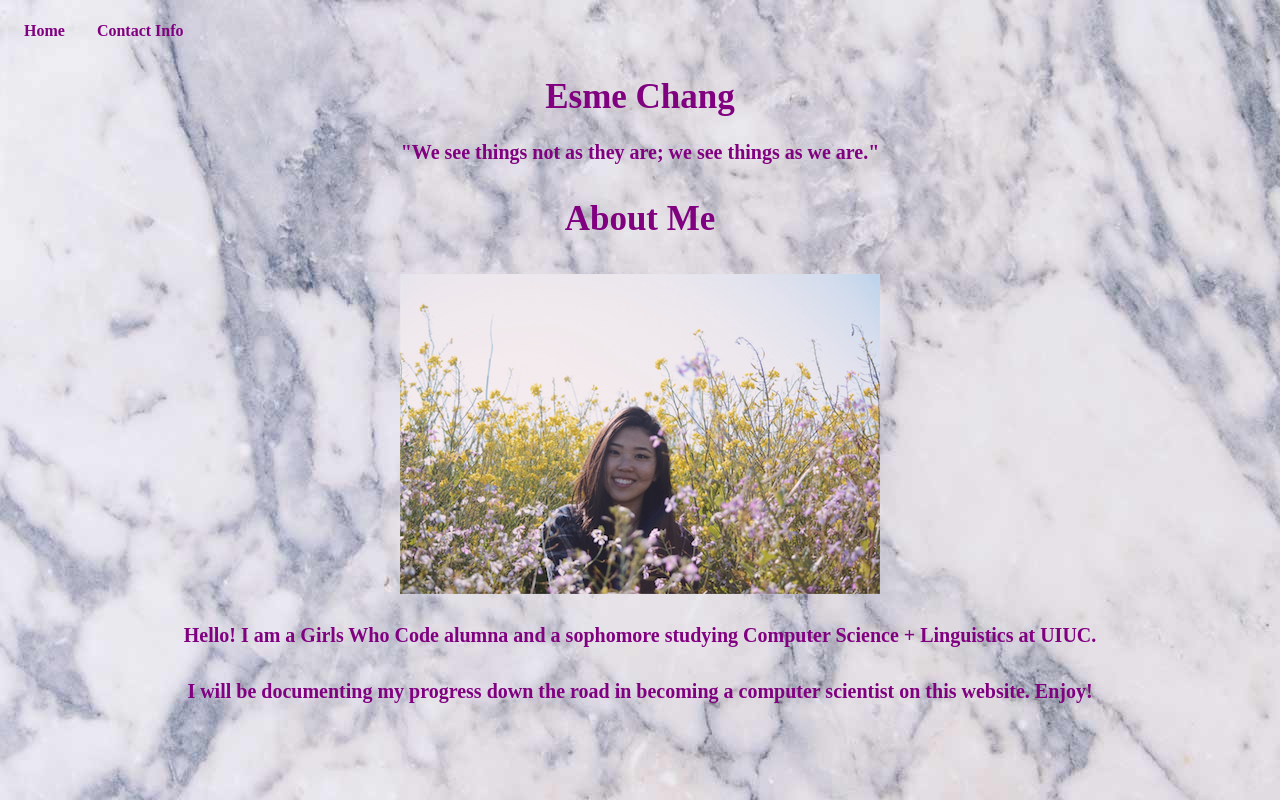
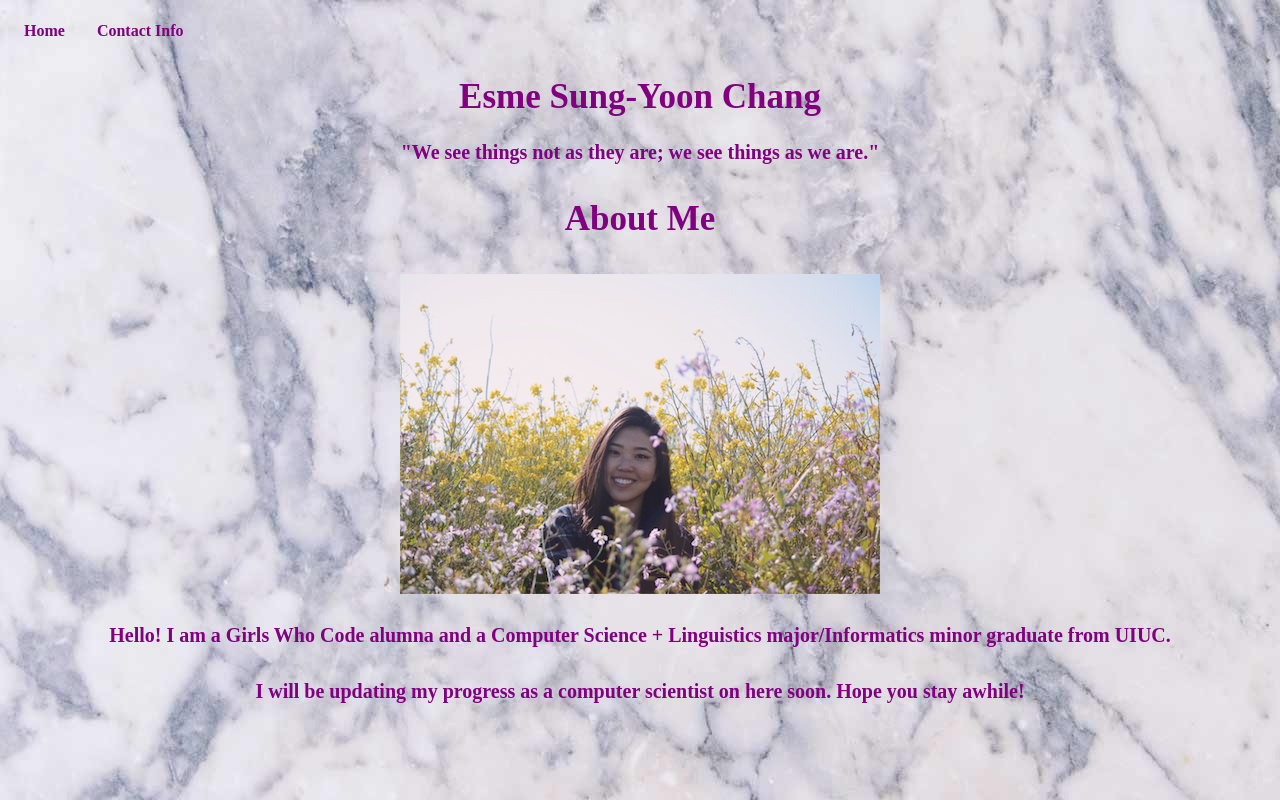
Before and after one commit to esmechang/Personal_Website, a plain HTML site: page index.html in a window 1280 px wide. Drawn offline with Linux system fonts and the light colour scheme.

Commit message:
update home page to current status

```diff
--- a/index.html
+++ b/index.html
@@ -18,12 +18,12 @@
 
         </div>
 
-        <h1 id = "pink"> Esme Chang </h1>
+        <h1 id = "pink"> Esme Sung-Yoon Chang </h1>
         <h2 id = "pink">"We see things not as they are; we see things as we are."</h2>
         <p> </p>
         <h3 id = "pink">About Me</h3>
         <p> </p>
         <img src = "me.png">
         <p> </p>
-        <h4 id = "pink"> Hello! I am a Girls Who Code alumna and a sophomore studying Computer Science + Linguistics at UIUC.</h4>
-        <h5 id = "pink"> I will be documenting my progress down the road in becoming a computer scientist on this website. Enjoy! </h5>
+        <h4 id = "pink"> Hello! I am a Girls Who Code alumna and a Computer Science + Linguistics major/Informatics minor graduate from UIUC.</h4>
+        <h5 id = "pink"> I will be updating my progress as a computer scientist on here soon. Hope you stay awhile! </h5>
```
